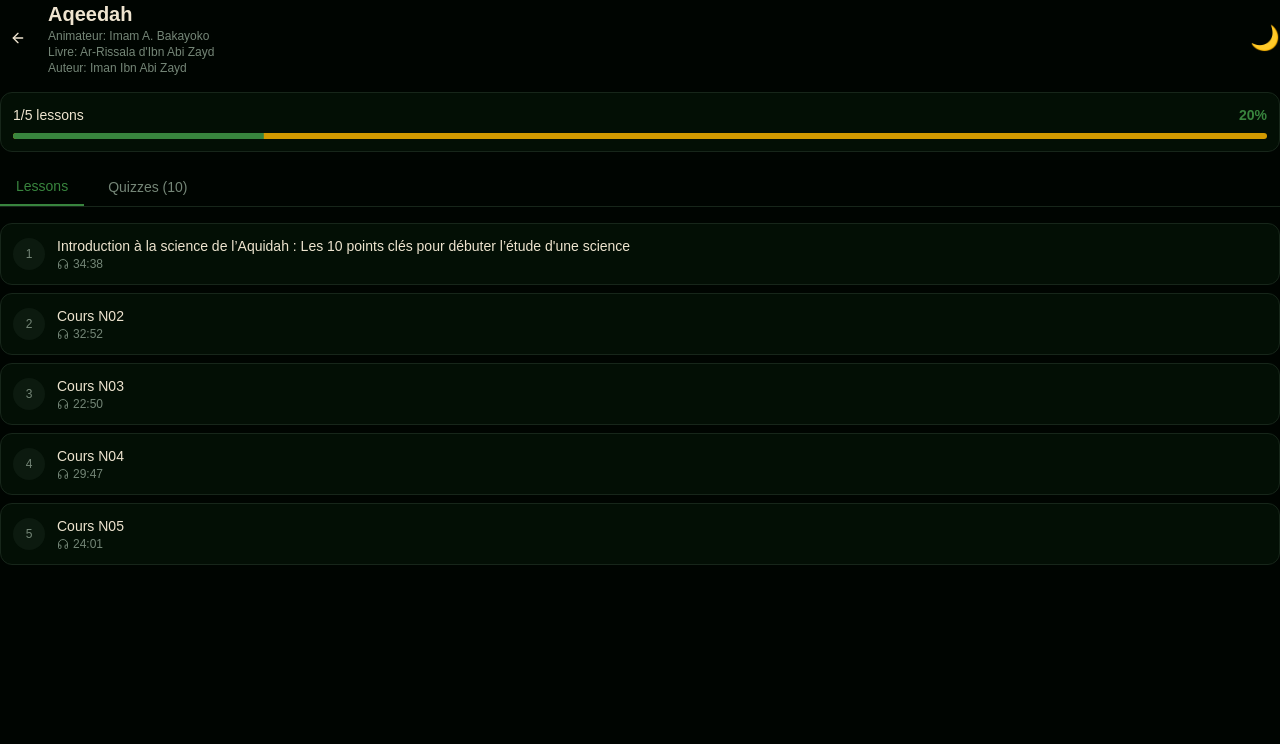
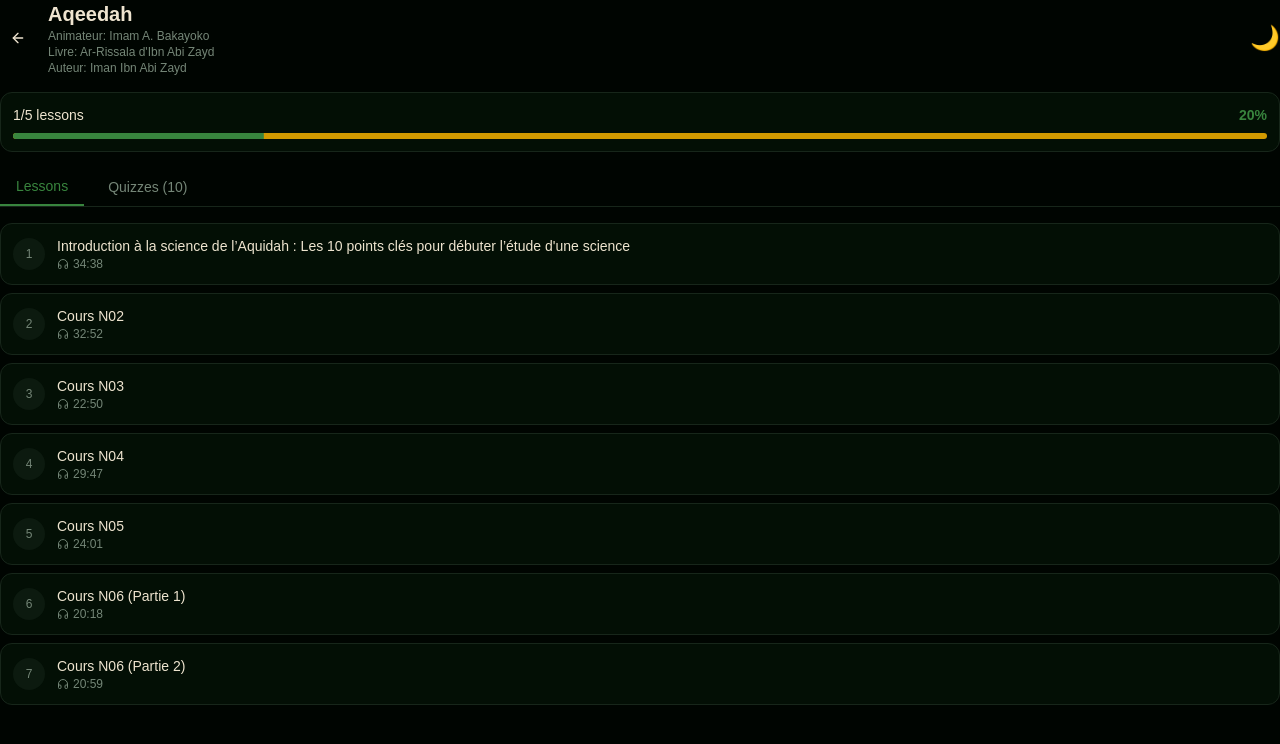
Before and after one commit to abdulkaderlougue/DCJS, a React (Vite) app in the folder frontend/: page /courses/aqeedah in a window 1280 px wide. Shown: the top 744 px of the page. Built offline with nearby package versions, Linux system fonts and the light colour scheme.

Commit message:
added lesson 6a and b to aquidah of imam hassan

```diff
--- a/frontend/src/app/pages/CourseDetailPage.jsx
+++ b/frontend/src/app/pages/CourseDetailPage.jsx
@@ -2,6 +2,7 @@ import { useParams } from "react-router-dom";
 import { useState } from "react";
 import { courses } from "../../data/courses";
 import AudioPlayer from "../../components/AudioPlayer";
+import QuizCard from "../../components/QuizCard";
 import { Progress } from "@/components/ui/progress";
 import { Button } from "@/components/ui/button";
 import { ArrowLeft, CheckCircle, Circle, Radio, Headphones } from "lucide-react";
@@ -23,7 +24,7 @@ export default function CourseDetailPage() {
   const handleLessonClick = (lesson) => {
     // set active lesson
     if (lesson.type === "audio") setActiveLesson(lesson.id);
-    console.log(lesson.audioUrl)
+    // console.log(lesson.audioUrl)
 
     // scroll up
     window.scrollTo({
--- a/frontend/src/data/courses.js
+++ b/frontend/src/data/courses.js
@@ -133,6 +133,8 @@ export const courses = [
       {id: "aq3", title: "Cours N03", duration: "22:50", audioUrl: `${PUBLIC_BASE_URL}/${AQEEDAH_DIR}/cours-03.mp3`, completed: false, type: "audio" },
       {id: "aq4", title: "Cours N04", duration: "29:47", audioUrl: `${PUBLIC_BASE_URL}/${AQEEDAH_DIR}/cours-04.mp3`, completed: false, type: "audio" },
       {id: "aq5", title: "Cours N05", duration: "24:01", audioUrl: `${PUBLIC_BASE_URL}/${AQEEDAH_DIR}/cours-05.mp3`, completed: false, type: "audio" },
+      {id: "aq6", title: "Cours N06 (Partie 1)", duration: "20:18", audioUrl: `${PUBLIC_BASE_URL}/${AQEEDAH_DIR}/cours-06-a.mp3`, completed: false, type: "audio" },
+      {id: "aq6.2", title: "Cours N06 (Partie 2)", duration: "20:59", audioUrl: `${PUBLIC_BASE_URL}/${AQEEDAH_DIR}/cours-06-b.mp3`, completed: false, type: "audio" },
     ],
     quizzes: [
       { id: "aqq1", question: "Que signifie linguistiquement 'aquidah'?", options: ["Lire et écrire", "Lier et attacher fermement", "Comprendre et analyser", "Enseigner et transmettre"], correctIndex: 1 },
```
